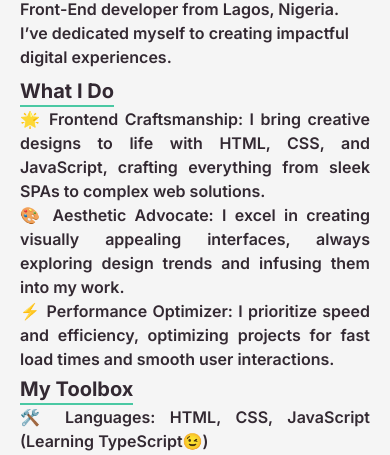
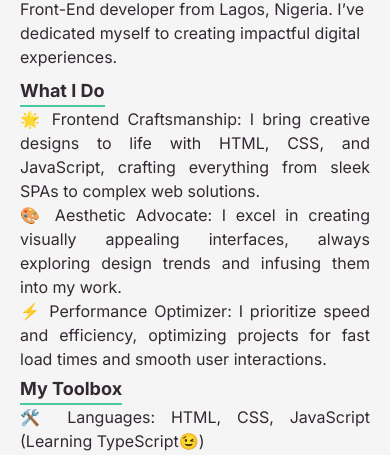
Before and after one commit to BlarQ/adedamola, a Next.js app: page / in a window 390 px wide. Shown: the part 1360-1815 px from the top of the page. Built offline with nearby package versions, Linux system fonts and the light colour scheme.

Commit message:
fix: about description font weight

```diff
--- a/src/app/about/page.jsx
+++ b/src/app/about/page.jsx
@@ -13,12 +13,12 @@ export default function About() {
       </div>
 
       <div className='flex flex-col-reverse sm:flex-row sm:items-center justify-center w-full pt-10 sm:pt-0 gap-10'>
-        <div className='sm:w-1/2 font-semibold space-y-2'>
+        <div className='sm:w-1/2 space-y-2'>
 
           <p>Hi there! I’m Adedamola Ogunlala, a Certified Front-End developer from Lagos, Nigeria. I’ve dedicated myself to creating impactful digital experiences.</p>
 
           <div className='text-justify'>
-            <h2 className='font-bold border-b-2 border-[#4AC8A3] w-fit text-xl'>What I Do</h2>
+            <h2 className='font-bold border-b-2 border-[#4AC8A3] w-fit text-lg sm:text-xl'>What I Do</h2>
 
             <p>🌟 Frontend Craftsmanship: I bring creative designs to life with HTML, CSS, and JavaScript, crafting everything from sleek SPAs to complex web solutions.</p>
 
@@ -26,7 +26,7 @@ export default function About() {
 
             <p>⚡ Performance Optimizer: I prioritize speed and efficiency, optimizing projects for fast load times and smooth user interactions.</p>
 
-            <p className='font-bold border-b-2 border-[#4AC8A3] w-fit text-xl pt-1'>My Toolbox</p>
+            <p className='font-bold border-b-2 border-[#4AC8A3] w-fit text-lg sm:text-xl pt-1'>My Toolbox</p>
 
             <p>🛠️ Languages: HTML, CSS, JavaScript (Learning TypeScript😉)</p>
 
```
Also changed, not shown: public/spinner.svg (added).
